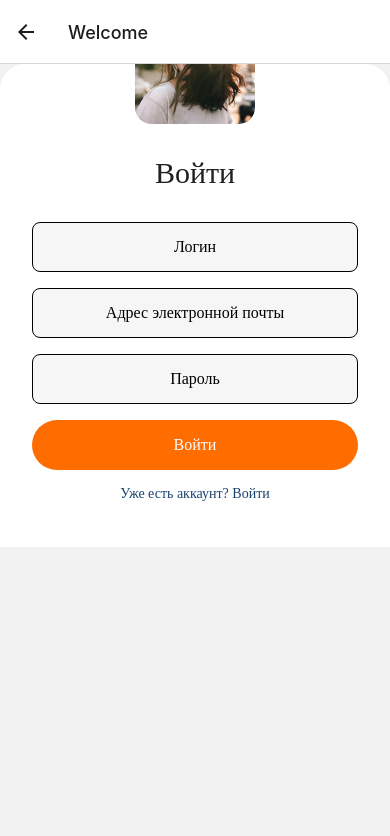
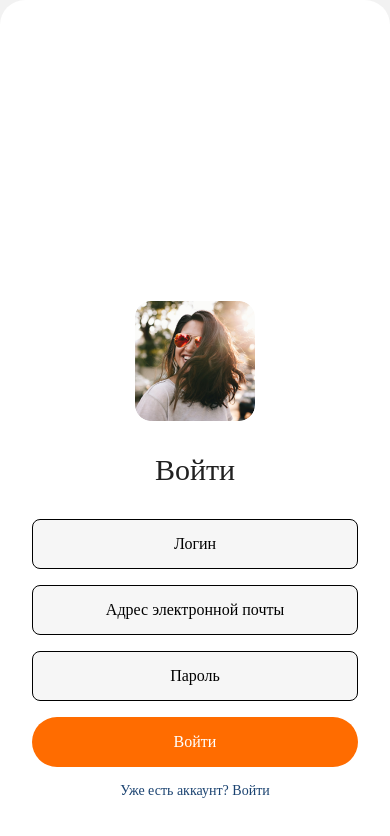
Before and after one commit to oleksii-she/myNewProject, a React Native app: screen /Registr in a window 390 px wide. Shown: the top 836 px of the page. Built offline with nearby package versions, Linux system fonts and the light colour scheme.

Commit message:
add useRoute navigation

```diff
--- a/App.js
+++ b/App.js
@@ -1,35 +1,20 @@
 import React, { useState, useCallback } from "react";
 // import { View, ImageBackground } from "react-native";
-import RegistrationScreen from "./Screens/auth/RegistrationScreen";
-import LoginScreen from "./Screens/auth/LoginScreen";
+
 // import { styles } from "./Screens/styles";
 // import { useFonts } from "expo-font";
 // import * as SplashScreen from "expo-splash-screen";
-
+import { useRoute } from "./route";
 // SplashScreen.preventAutoHideAsync();
 
 import { NavigationContainer } from "@react-navigation/native";
 import { createNativeStackNavigator } from "@react-navigation/native-stack";
 
-const AuthStack = createNativeStackNavigator();
+import { createBottomTabNavigator } from "@react-navigation/bottom-tabs";
 
 const App = () => {
-  return (
-    <NavigationContainer>
-      <AuthStack.Navigator>
-        <AuthStack.Screen
-          name="Login"
-          component={LoginScreen}
-          options={{ title: "Welcome" }}
-        />
-        <AuthStack.Screen
-          name="Registr"
-          component={RegistrationScreen}
-          options={{ title: "Welcome" }}
-        />
-      </AuthStack.Navigator>
-    </NavigationContainer>
-  );
+  const routing = useRoute(null);
+  return <NavigationContainer>{routing}</NavigationContainer>;
 };
 
 export default App;
--- a/Screens/mainScreen/PostsScreen.jsx
+++ b/Screens/mainScreen/PostsScreen.jsx
@@ -15,14 +15,14 @@ import {
 import { styles, postStyles } from "../styles";
 const PostsScreen = () => {
   return (
-    <View style={styles.container}>
-      <View style={postStyles.postBox}>
+    <View>
+      <View>
         <View>
           <Text>post</Text>
         </View>
-        <View style={postStyles.postFooter}>
+        {/* <View style={postStyles.postFooter}>
           <Text>post Footer</Text>
-        </View>
+        </View> */}
       </View>
     </View>
   );
--- a/Screens/styles.js
+++ b/Screens/styles.js
@@ -18,6 +18,8 @@ export const styles = StyleSheet.create({
     paddingTop: 92,
     paddingBottom: 45,
     paddingHorizontal: 16,
+    flex: 1,
+    justifyContent: "flex-end",
   },
 
   imgBox: {
@@ -99,6 +101,9 @@ export const loginStyle = StyleSheet.create({
     borderTopRightRadius: 25,
     paddingTop: 32,
     paddingBottom: 111,
+
+    flex: 1,
+    justifyContent: "flex-end",
   },
 });
 
--- a/package.json
+++ b/package.json
@@ -10,6 +10,7 @@
   },
   "dependencies": {
     "@react-native-community/masked-view": "^0.1.11",
+    "@react-navigation/bottom-tabs": "^6.4.3",
     "@react-navigation/native": "^6.0.16",
     "@react-navigation/native-stack": "^6.9.4",
     "@react-navigation/stack": "^6.3.7",
--- /dev/null
+++ b/route.jsx
@@ -0,0 +1,57 @@
+import { createNativeStackNavigator } from "@react-navigation/native-stack";
+import { createBottomTabNavigator } from "@react-navigation/bottom-tabs";
+
+const AuthStack = createNativeStackNavigator();
+const MainTab = createBottomTabNavigator();
+
+//athorization
+import RegistrationScreen from "./Screens/auth/RegistrationScreen";
+import LoginScreen from "./Screens/auth/LoginScreen";
+
+// main screen
+import PostsScreen from "./Screens/mainScreen/PostsScreen";
+import CreatePostsScreen from "./Screens/mainScreen/CreatePostsScreen";
+import ProfileScreen from "./Screens/mainScreen/ProfileScreen";
+
+export const useRoute = (isAuth) => {
+  if (!isAuth) {
+    return (
+      <AuthStack.Navigator>
+        <AuthStack.Screen
+          name="Login"
+          component={LoginScreen}
+          options={{
+            headerShown: false,
+          }}
+        />
+        <AuthStack.Screen
+          name="Registr"
+          component={RegistrationScreen}
+          options={{
+            headerShown: false,
+          }}
+        />
+      </AuthStack.Navigator>
+    );
+  }
+  return (
+    <MainTab.Navigator>
+      <MainTab.Screen
+        name="Post"
+        options={{ headerTitle: "Публикации" }}
+        component={PostsScreen}
+      />
+
+      <MainTab.Screen
+        name="Create"
+        options={{ headerTitle: "Создать публикацию" }}
+        component={CreatePostsScreen}
+      />
+      <MainTab.Screen
+        name="Profile"
+        options={{ headerShown: false }}
+        component={ProfileScreen}
+      />
+    </MainTab.Navigator>
+  );
+};
```
Also changed, not shown: 2 other files (tests, documents, lock files or other folders).
